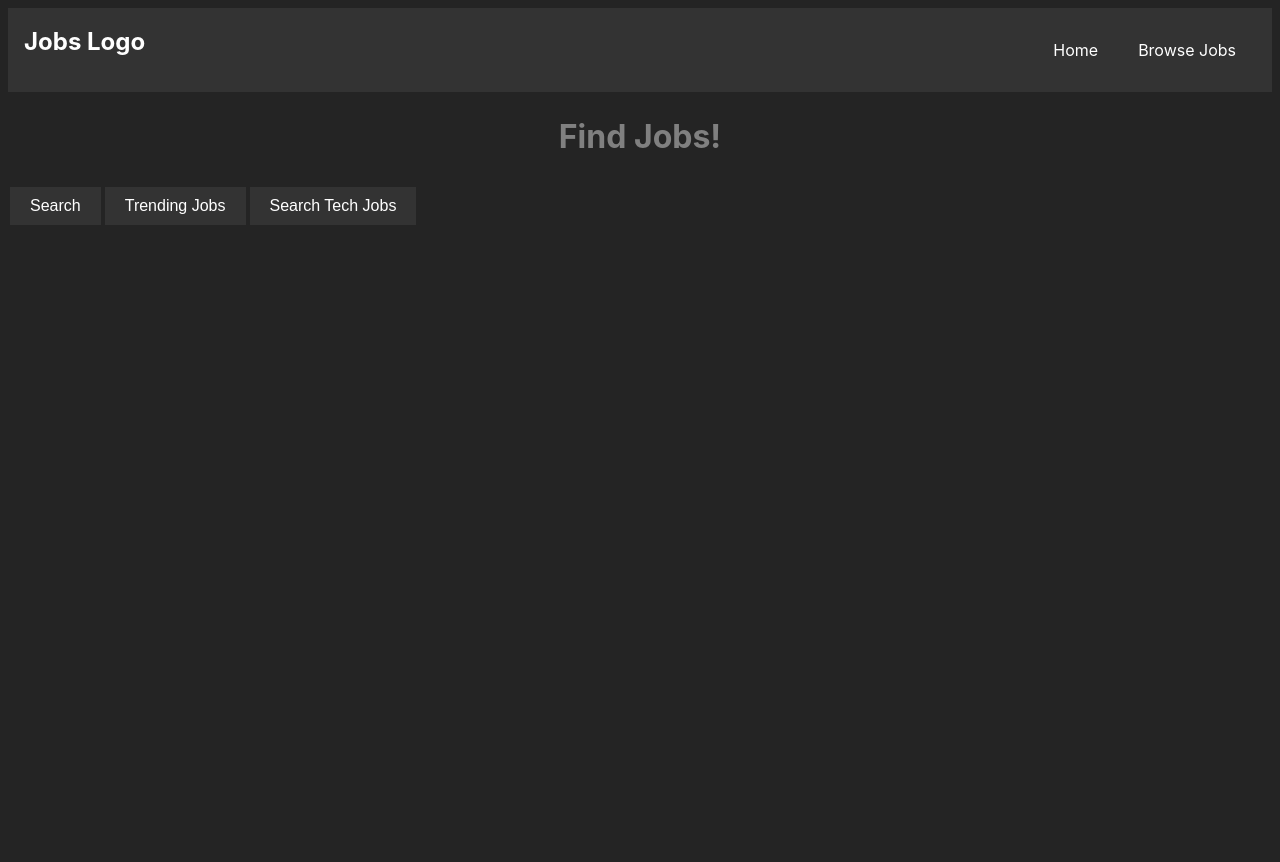
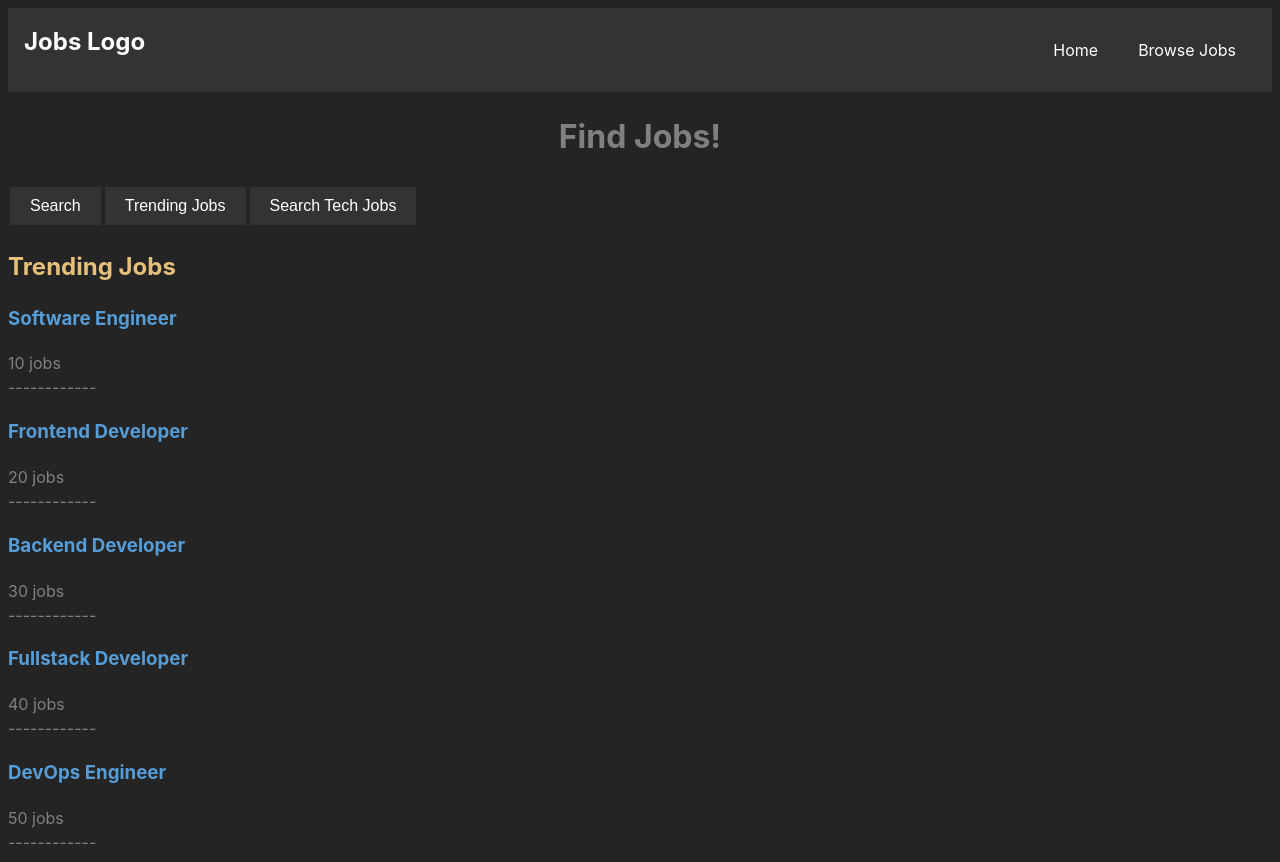
Before and after one commit to siddharthverse/refreshReact, a React (Vite) app: page / in a window 1280 px wide. Both pictures are taken after a click on the button "Trending Jobs". Before the commit the page ends 800 px from the top, so only its background shows below. Built offline with nearby package versions, Linux system fonts and the light colour scheme.

Commit message:
Basic use state

```diff
--- a/package.json
+++ b/package.json
@@ -22,6 +22,7 @@
     "eslint-plugin-react-hooks": "^5.1.0-rc.0",
     "eslint-plugin-react-refresh": "^0.4.9",
     "globals": "^15.9.0",
+    "prettier": "^3.3.3",
     "typescript": "^5.5.3",
     "typescript-eslint": "^8.0.1",
     "vite": "^5.4.1"
--- a/src/App.css
+++ b/src/App.css
@@ -55,3 +55,12 @@ body {
 .home button:hover {
   background-color: #5b46e1;
 }
+
+
+.trendingJobsList .title {
+  color: #e5c07b
+}
+
+.trendingJobsList h3 {
+  color: #569cd6
+}
--- a/src/components/Home.tsx
+++ b/src/components/Home.tsx
@@ -1,29 +1,50 @@
+import { useState } from 'react';
+import TrendingJobsList from './TrendingJobsList';
+
 const Home = () => {
+  const trendingJobsArray = [
+    { id: 1, title: 'Software Engineer', openings: '10' },
+    { id: 2, title: 'Frontend Developer', openings: '20' },
+    { id: 3, title: 'Backend Developer', openings: '30' },
+    { id: 4, title: 'Fullstack Developer', openings: '40' },
+    { id: 5, title: 'DevOps Engineer', openings: '50' },
+  ];
+
+  const [trendingJobs, setTrendingJobs] = useState<
+    { id: number; title: string; openings: string }[]
+  >([]);
 
   const handleSearchClick = () => {
-        console.log('Search button clicked')
-    }
+    console.log('Search button clicked');
+  };
 
   const handleShowTrendingJobs = () => {
-        console.log('Show trending jobs button clicked')
-    }
+    setTrendingJobs(trendingJobsArray);
 
-    const searchJobTitle = (jobTitle: string, e) => {
-        console.log(`Search jobs for ${jobTitle}`)
-        console.log(e.target)
-    }
+    console.log('Show trending jobs button clicked');
+  };
+
+  const searchJobTitle = (
+    jobTitle: string,
+    e: React.MouseEvent<HTMLButtonElement>
+  ) => {
+    console.log(`Search jobs for ${jobTitle}`);
+    console.log(e.target);
+  };
+
   return (
     <div className="home">
-            <h1>
-                Find Jobs!
-            </h1>
+      <h1>Find Jobs!</h1>
       <button onClick={handleSearchClick}>Search</button>
 
       <button onClick={handleShowTrendingJobs}>Trending Jobs</button>
 
-            <button onClick={(e)=>searchJobTitle('tech', e)}>Search Tech Jobs</button>
+      <button onClick={(e) => searchJobTitle('tech', e)}>
+        Search Tech Jobs
+      </button>
+      <TrendingJobsList trendingJobs={trendingJobs} listTitle="Trending Jobs" />
     </div>
   );
-}
+};
 
 export default Home;
--- a/src/components/Navbar.tsx
+++ b/src/components/Navbar.tsx
@@ -8,6 +8,6 @@ const Navbar = () => {
       </div>
     </nav>
   );
-}
+};
 
 export default Navbar;
--- /dev/null
+++ b/src/components/TrendingJobsList.tsx
@@ -0,0 +1,28 @@
+interface Job {
+  id: number;
+  title: string;
+  openings: string;
+}
+
+interface TrendingJobsListProps {
+  trendingJobs: Job[];
+  listTitle: string;
+}
+
+const TrendingJobsList = (props: TrendingJobsListProps) => {
+  return (
+    <div className="trendingJobsList">
+      <h2 className="title">{props.listTitle}</h2>
+      {props.trendingJobs.map((job) => (
+        <div key={job.id}>
+          <h3>{job.title}</h3>
+          <span>{job.openings} jobs</span>
+          <br />
+          <span>------------</span>
+        </div>
+      ))}
+    </div>
+  );
+};
+
+export default TrendingJobsList;
```
Also changed, not shown: src/App.tsx (+7 -10 lines), 2 other files (tests, documents, lock files or other folders). Lines whose indentation alone changed are shown as unchanged.
